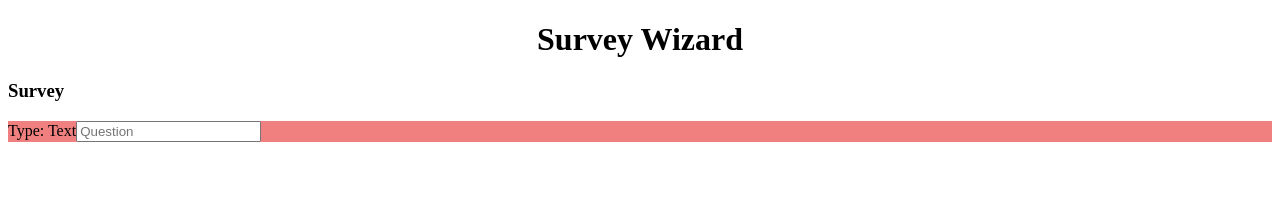
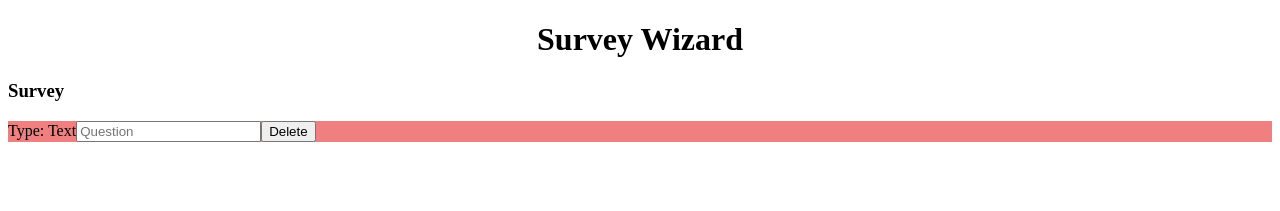
Before and after one commit to martijnvanginkel/survey_wizard, a Vue app: page / in a window 1280 px wide. Both pictures are taken after a click on the button "Text". Shown: the top 211 px of the page. Built offline with nearby package versions, Linux system fonts and the light colour scheme.

Commit message:
Added field mixin

```diff
--- a/src/components/TextField.vue
+++ b/src/components/TextField.vue
@@ -3,13 +3,17 @@
         <div class="text_field">
             <label>Type: Text</label>
             <input type="text" placeholder="Question">
+            <button v-on:click="deleteField">Delete</button>
         </div>
     </div>
 </template>
 
 <script>
+import fieldMixin from './../mixins/fieldMixin';
+
 export default {
-    name: 'TextField'
+    name: 'TextField',
+    mixins: [fieldMixin]
 }
 </script>
 
--- /dev/null
+++ b/src/mixins/fieldMixin.js
@@ -0,0 +1,7 @@
+export default {
+    methods: {
+        deleteField() {
+            console.log('delete');
+        }
+    }
+}
```
